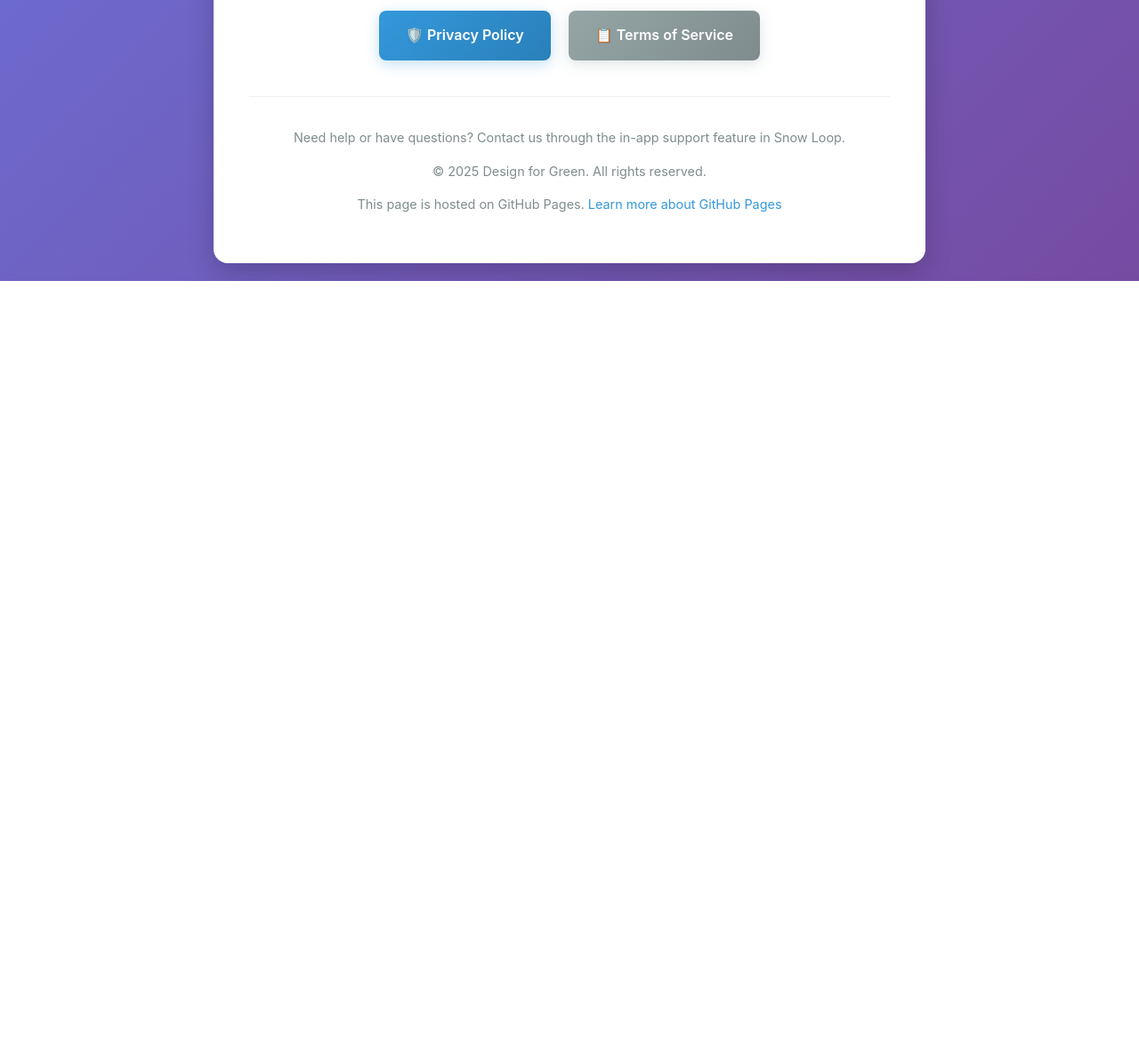
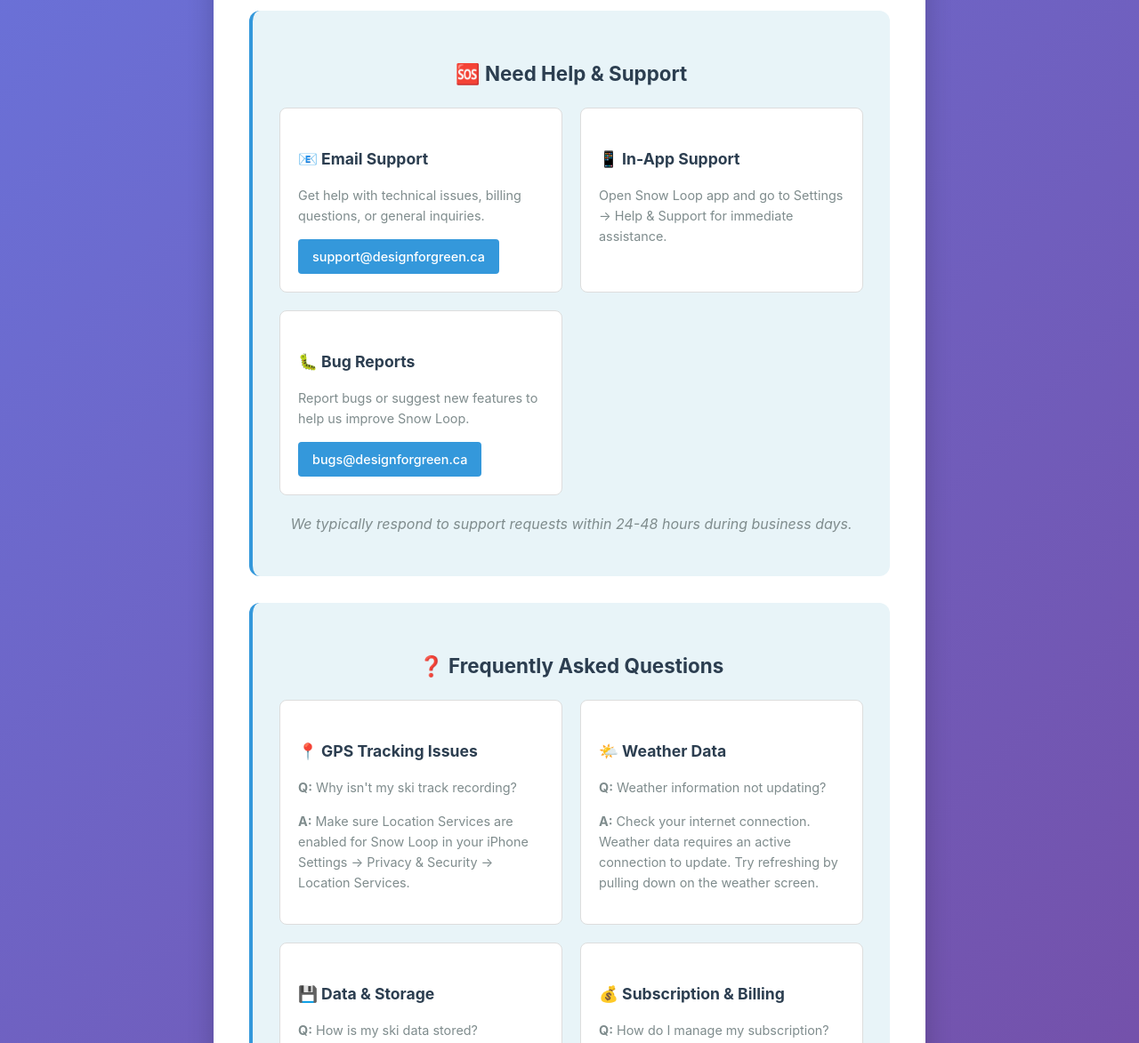
Before and after one commit to designforgreen/snowloop-legal, a plain HTML site: page index.html in a window 1280 px wide. Shown: the part 1080-2253 px from the top of the page at 89% size. Before the commit the page ends 1396 px from the top, so only its background shows below. Drawn offline with Linux system fonts and the light colour scheme.

Commit message:
新增常见问题 联系方式

```diff
--- a/index.html
+++ b/index.html
@@ -124,6 +124,63 @@
             font-size: 0.9em;
         }
 
+        .support-section {
+            background-color: #e8f4f8;
+            padding: 30px;
+            border-radius: 12px;
+            margin-bottom: 30px;
+            border-left: 4px solid #3498db;
+        }
+
+        .support-section h3 {
+            color: #2c3e50;
+            margin-bottom: 20px;
+            font-size: 1.4em;
+        }
+
+        .support-options {
+            display: grid;
+            grid-template-columns: repeat(auto-fit, minmax(250px, 1fr));
+            gap: 20px;
+            margin-bottom: 20px;
+        }
+
+        .support-option {
+            background-color: white;
+            padding: 20px;
+            border-radius: 8px;
+            text-align: left;
+            border: 1px solid #ddd;
+        }
+
+        .support-option h4 {
+            color: #2c3e50;
+            margin-bottom: 10px;
+            font-size: 1.1em;
+        }
+
+        .support-option p {
+            color: #7f8c8d;
+            margin-bottom: 15px;
+            font-size: 0.9em;
+        }
+
+        .contact-link {
+            display: inline-block;
+            padding: 8px 16px;
+            background-color: #3498db;
+            color: white;
+            text-decoration: none;
+            border-radius: 4px;
+            font-size: 0.9em;
+            font-weight: 500;
+            transition: background-color 0.3s ease;
+        }
+
+        .contact-link:hover {
+            background-color: #2980b9;
+        }
+
         .footer {
             margin-top: 40px;
             padding-top: 20px;
@@ -199,6 +256,55 @@
             </div>
         </div>
 
+        <div class="support-section">
+            <h3>🆘 Need Help & Support</h3>
+            <div class="support-options">
+                <div class="support-option">
+                    <h4>📧 Email Support</h4>
+                    <p>Get help with technical issues, billing questions, or general inquiries.</p>
+                    <a href="mailto:support@designforgreen.ca" class="contact-link">support@designforgreen.ca</a>
+                </div>
+                <div class="support-option">
+                    <h4>📱 In-App Support</h4>
+                    <p>Open Snow Loop app and go to Settings → Help & Support for immediate assistance.</p>
+                </div>
+                <div class="support-option">
+                    <h4>🐛 Bug Reports</h4>
+                    <p>Report bugs or suggest new features to help us improve Snow Loop.</p>
+                    <a href="mailto:bugs@designforgreen.ca" class="contact-link">bugs@designforgreen.ca</a>
+                </div>
+            </div>
+            <p style="text-align: center; margin-top: 20px; font-style: italic; color: #7f8c8d;">
+                We typically respond to support requests within 24-48 hours during business days.
+            </p>
+        </div>
+
+        <div class="support-section">
+            <h3>❓ Frequently Asked Questions</h3>
+            <div class="support-options">
+                <div class="support-option">
+                    <h4>📍 GPS Tracking Issues</h4>
+                    <p><strong>Q:</strong> Why isn't my ski track recording?</p>
+                    <p><strong>A:</strong> Make sure Location Services are enabled for Snow Loop in your iPhone Settings → Privacy & Security → Location Services.</p>
+                </div>
+                <div class="support-option">
+                    <h4>🌤️ Weather Data</h4>
+                    <p><strong>Q:</strong> Weather information not updating?</p>
+                    <p><strong>A:</strong> Check your internet connection. Weather data requires an active connection to update. Try refreshing by pulling down on the weather screen.</p>
+                </div>
+                <div class="support-option">
+                    <h4>💾 Data & Storage</h4>
+                    <p><strong>Q:</strong> How is my ski data stored?</p>
+                    <p><strong>A:</strong> Your tracks are stored locally on your device and synced securely to our servers. You can view and delete your data anytime in Settings.</p>
+                </div>
+                <div class="support-option">
+                    <h4>💰 Subscription & Billing</h4>
+                    <p><strong>Q:</strong> How do I manage my subscription?</p>
+                    <p><strong>A:</strong> Go to iPhone Settings → Apple ID → Subscriptions → Snow Loop to manage your subscription or cancel anytime.</p>
+                </div>
+            </div>
+        </div>
+
         <div class="legal-links">
             <a href="privacy-policy.html" class="legal-link">
                 🛡️ Privacy Policy
@@ -210,9 +316,6 @@
 
         <div class="footer">
             <p>
-                Need help or have questions? Contact us through the in-app support feature in Snow Loop.
-            </p>
-            <p>
                 © 2025 Design for Green. All rights reserved.
             </p>
             <p>
```
